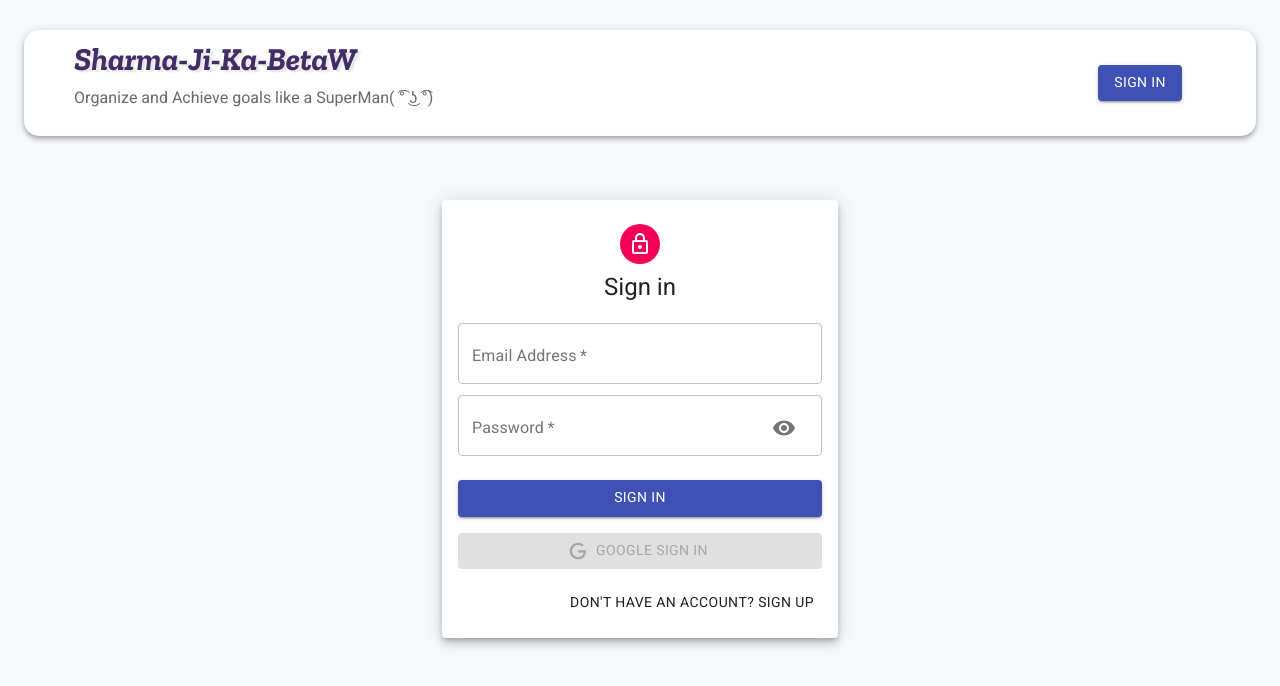
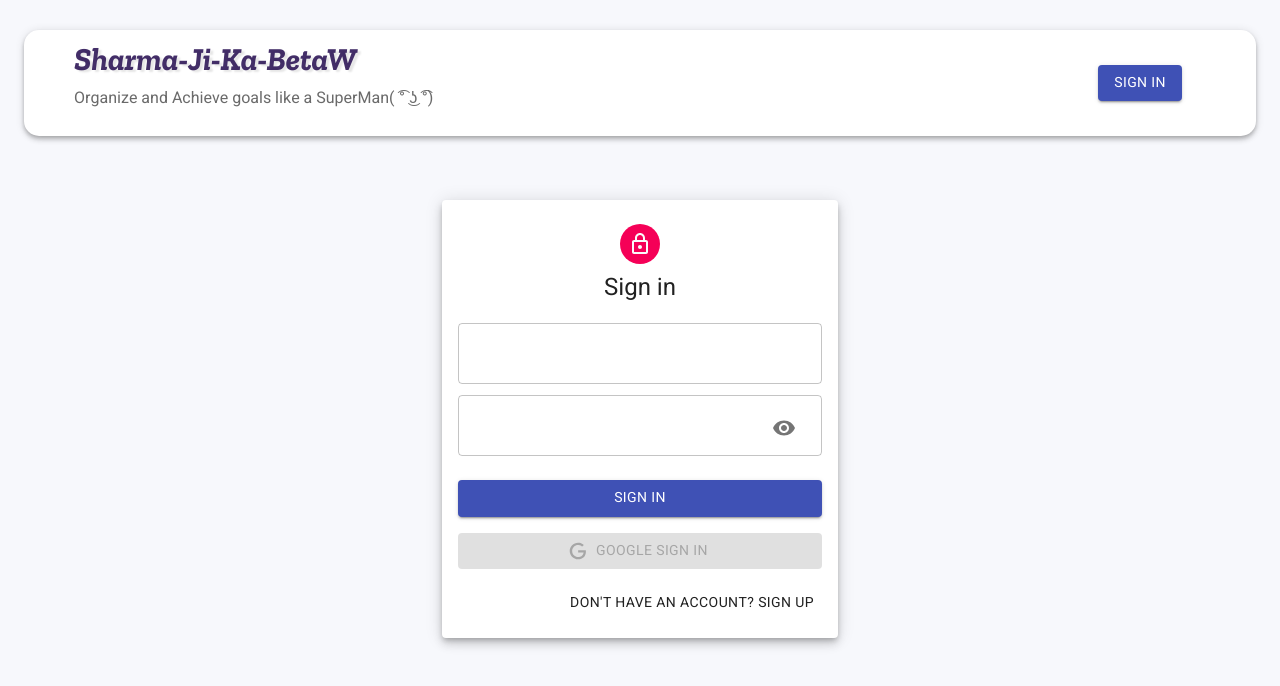
Before and after one commit to phanindra-max/sharma-ji-ka-betaw, a React (Create React App) app in the folder client/: page /auth in a window 1280 px wide. Shown: the top 686 px of the page. Built offline with nearby package versions, Linux system fonts and the light colour scheme; a web font is replaced by a local one.

Commit message:
Frontend minors

```diff
--- a/client/src/components/Auth/Auth.js
+++ b/client/src/components/Auth/Auth.js
@@ -87,14 +87,14 @@ const SignUp = () => {
               <>
                 <Input
                   name="firstName"
-                  label="First Name"
+                  placeholder="First Name"
                   handleChange={handleChange}
                   autoFocus
                   half
                 />
                 <Input
                   name="lastName"
-                  label="Last Name"
+                  placeholder="Last Name"
                   handleChange={handleChange}
                   half
                 />
@@ -102,13 +102,13 @@ const SignUp = () => {
             )}
             <Input
               name="email"
-              label="Email Address"
+              placeholder="Email Address"
               handleChange={handleChange}
               type="email"
             />
             <Input
               name="password"
-              label="Password"
+              placeholder="Password"
               handleChange={handleChange}
               type={showPassword ? "text" : "password"}
               handleShowPassword={handleShowPassword}
@@ -116,7 +116,7 @@ const SignUp = () => {
             {isSignup && (
               <Input
                 name="confirmPassword"
-                label="Repeat Password"
+                placeholder="Repeat Password"
                 handleChange={handleChange}
                 type="password"
               />
```
